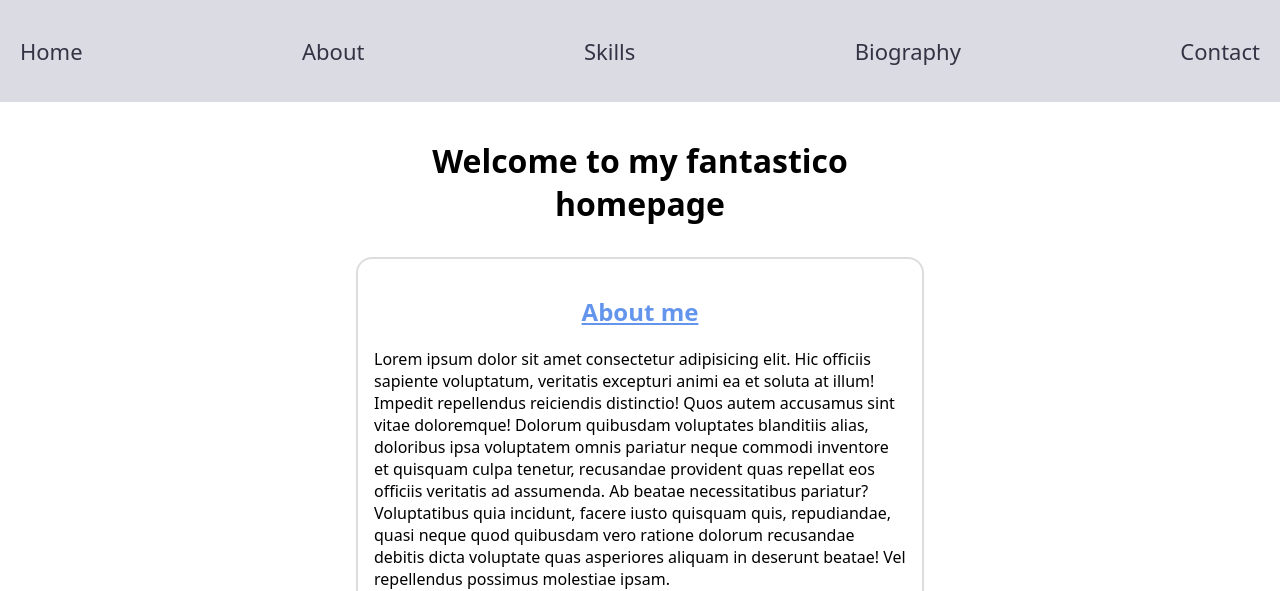
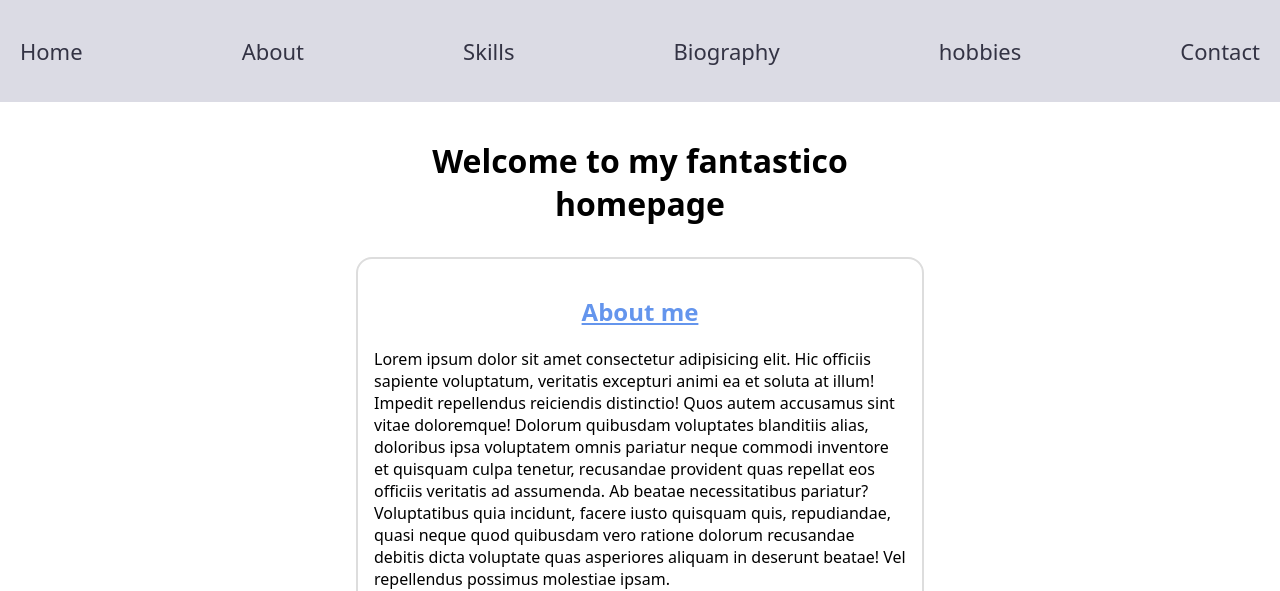
Before and after one commit to Roland-Hufnagel/programmers-website, a website: page index.html in a window 1280 px wide. Shown: the top 591 px of the page. Drawn offline with Linux system fonts and the light colour scheme.

Commit message:
add hobbies

```diff
--- a/index.html
+++ b/index.html
@@ -24,6 +24,9 @@
           </li>
           <li>
             <a class="button" href="#biography">Biography</a>
+          </li>
+          <li>
+            <a class="button" href="#hobbies">hobbies</a>
           </li>
           <li>
             <a class="button" href="#contact">Contact</a>
```
